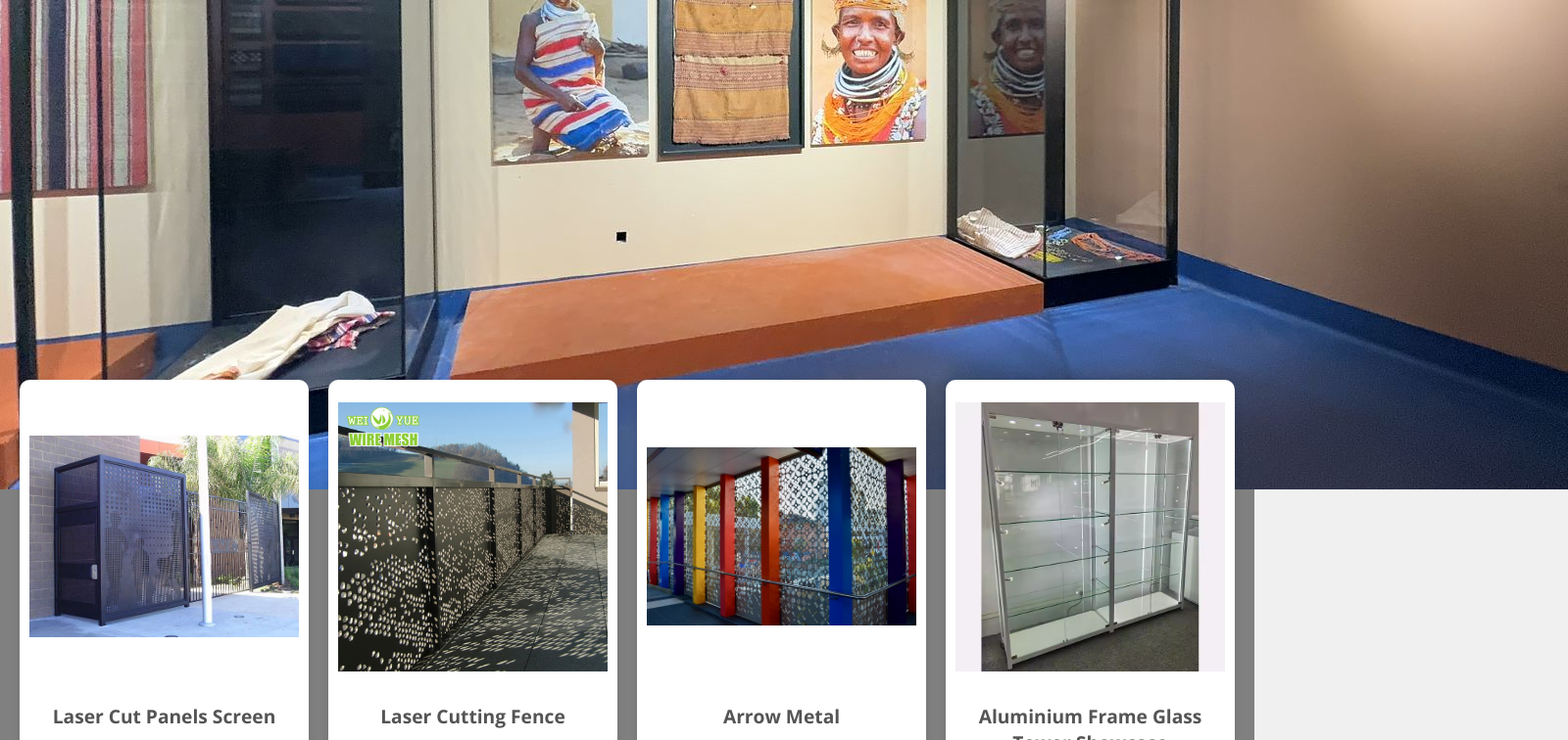
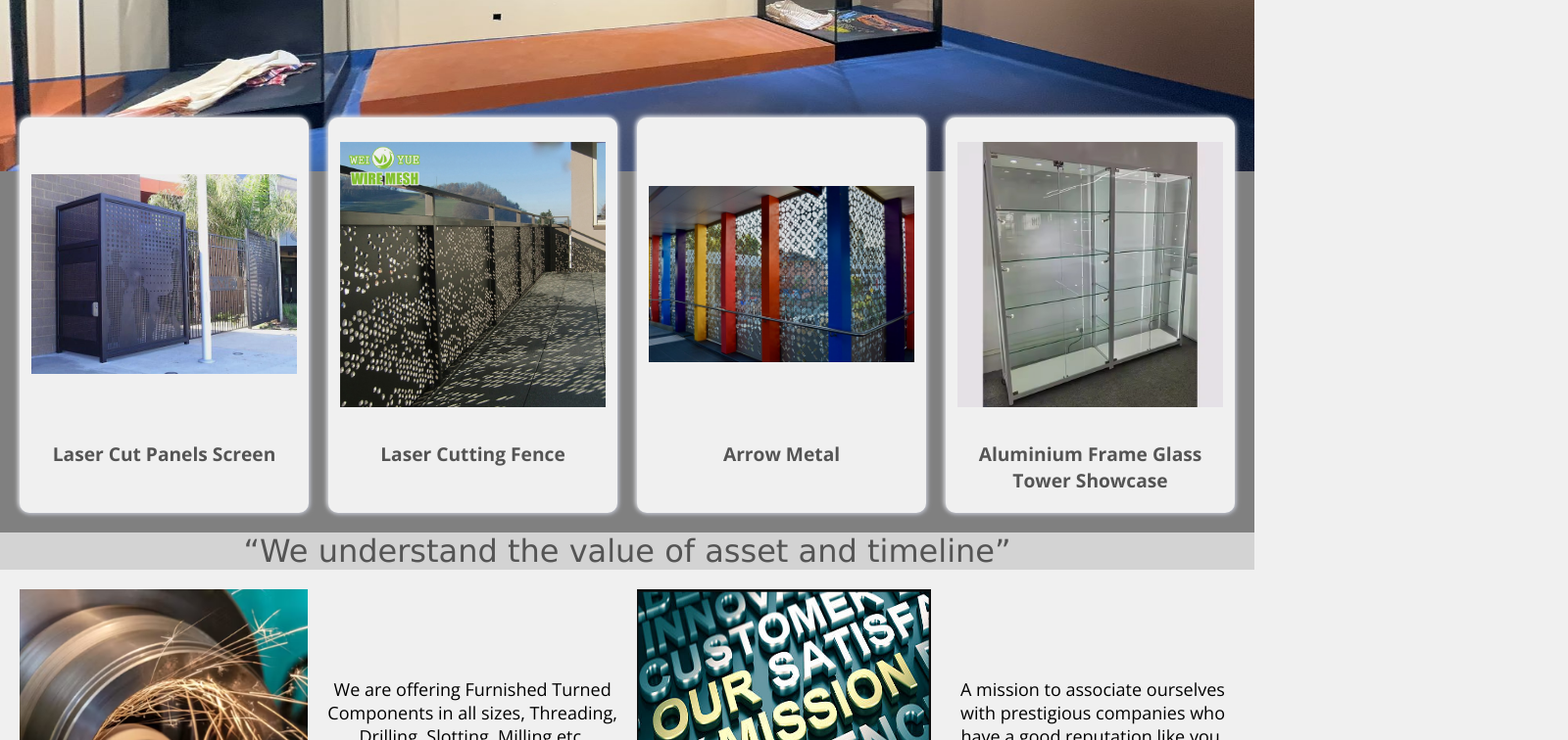
Before and after one commit to notfound07/VAT, a React (Create React App) app in the folder client/: page / in a window 1280 px wide. Shown: the part 400-1156 px from the top of the page at 98% size, 1600 px wide, since content can reach past the window. Built offline with nearby package versions, Linux system fonts and the light colour scheme.

Commit message:
Some chnages

```diff
--- a/client/src/Forget_Password/Forget.css
+++ b/client/src/Forget_Password/Forget.css
@@ -14,7 +14,7 @@
     width: 100%;
     max-width: 400px;
     height: auto;
-    box-shadow: 0 0 50px rgba(0, 0, 0, 0.208);
+    box-shadow: 10px 10px 20px #babecc, -10px -10px 20px #ffffff;
 }
 
 .middel {
--- a/client/src/Home/Home.css
+++ b/client/src/Home/Home.css
@@ -5,8 +5,14 @@
 .main-image {
   width: 100%;
   height: 500px;
+  display: flex;
   align-items: center;
-  padding-bottom: 60%;
+}
+
+.front-img {
+  padding-top: 100px;
+  width: 100%;
+  height: 650px;
 }
 
 .product-showcase {
@@ -20,8 +26,8 @@
   flex-direction: column;
   align-items: center;
   width: 400px;
-  background-color: #ffffff;
-  box-shadow: 0 0 8px rgba(0, 0, 0, 0.1);
+  background-color: #f0f0f0;
+  box-shadow: 1px 1px 5px #babecc, -1px -1px 5px #ffffff;
   text-align: center;
   padding: 10px;
   border-radius: 10px;
@@ -41,11 +47,13 @@
   justify-content: center;
   align-items: center;
   margin-bottom: 10px;
+  border: 2px solid #f0f0f0;
 }
 
 .product-image img{
   max-width: 100%;
   max-height: 100%;
+  mix-blend-mode: multiply;
 }
 
 .product-title {
--- a/client/src/Home/Home.jsx
+++ b/client/src/Home/Home.jsx
@@ -26,7 +26,7 @@ const Home = () => {
     <div className='home-page'>
       <Navbar />
       <div className='main-image'>
-        <img  src={frontimg}/>
+        <img className='front-img' alt='' src={frontimg} />
       </div>
       <div className='product-display'>
         <div className="product-showcase">
@@ -45,8 +45,8 @@ const Home = () => {
       </div>
       <div className="custom-showcase">
         <div className="display-info">
-          <div  className='info-img'>
-          <img src={machine} alt="machine"/>
+          <div className='info-img'>
+            <img src={machine} alt="machine" />
           </div>
           <div className='desc'>
             <p className='desc-info'>
--- a/client/src/Payment/Payment.jsx
+++ b/client/src/Payment/Payment.jsx
@@ -1,6 +1,6 @@
 import './Payment.css';
 import logo from '../Assets/logo.png';
-import React, { useState } from 'react';
+import React from 'react';
 import Footer from '../Nav-Foot/Footer';
 
 function Payment() {
--- a/client/src/Product_Details/Detail.jsx
+++ b/client/src/Product_Details/Detail.jsx
@@ -1,7 +1,6 @@
 import React, { useState, useEffect, useContext } from 'react';
 import { products } from '../Resources/Products';
 import { useParams } from 'react-router-dom';
-import { RecoveryContext } from '../App';
 import './Details.css';
 import Navbar from '../Nav-Foot/Navbar';
 import Footer from '../Nav-Foot/Footer';
@@ -13,9 +12,7 @@ const Detail = () => {
   const productId = parseInt(id);
   const product = products.find(p => p.id === productId);
   const [shuffledProducts, setShuffledProducts] = useState([]);
-  const [isEditing, setIsEditing] = useState(false);
   const { addToCart } = useContext(CartContext);
-  const { show } = useContext(RecoveryContext);
   function shuffleArray(array) {
     let shuffledArray = array.slice(); // Create a copy of the array
     for (let i = shuffledArray.length - 1; i > 0; i--) {
--- a/client/src/user/Style.css
+++ b/client/src/user/Style.css
@@ -20,7 +20,7 @@
     width: 90%;
     max-width: 800px;
     height: auto;
-    box-shadow: 0 0 50px rgba(0, 0, 0, 0.208);
+    box-shadow: 10px 10px 20px #babecc, -10px -10px 20px #ffffff;
     position: relative;
     margin: 20px;
 }
```
